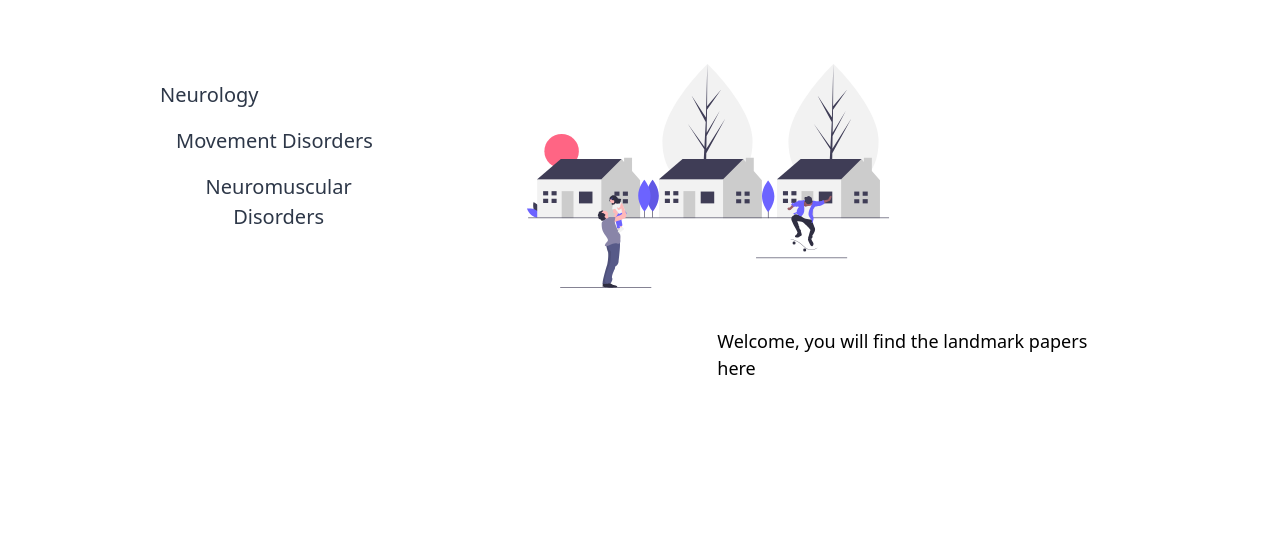
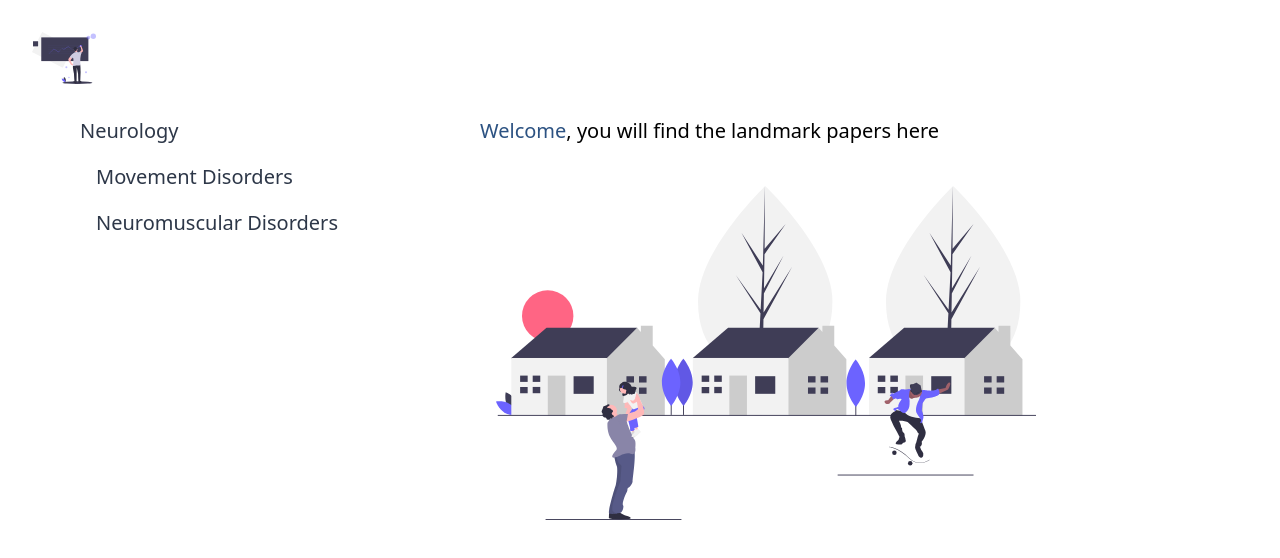
Before and after one commit to pranayaryal/landmark-papers, a React (Create React App) app: page / in a window 1280 px wide. Shown: the top 558 px of the page. Built offline with nearby package versions, Linux system fonts and the light colour scheme.

Commit message:
modify padding

```diff
--- a/src/App.js
+++ b/src/App.js
@@ -14,12 +14,18 @@ function App() {
   return (
     <Router>
       <Navbar />
-      <div className="hidden">Home Icon</div>
+      <div className="hidden lg:text-gray-900 lg:block lg:relative lg:px-8 lg:mt-8 xl:px-8">
+        <a href="/" className="lg:top-6 lg:left-8">
+          <img className="lg:w-12 lg:w-12 xl:w-16 xl:w-16" src={require('./img/writing.svg')} alt="suburbs" />
+        </a>
+      </div>
 
-      <div className="flex px-6 pt-5 lg:px-40 lg:pt-16">
-        <Menu />
+      <div className="lg:flex px-6 lg:px-20 lg:mt-4">
+        <div className="lg:w-2/5">
+          <Menu />
+        </div>
         {/* <Content /> */}
-        <div className="ml-4 lg:w-4/5 lg:ml-20">
+        <div className="ml-8 md:px-32 lg:px-0 lg:w-4/5 lg:ml-10 md:w-auto">
           <Switch>
             <Route exact path="/movement" render={() => <Movement />} />
             <Route exact path="/neuromuscular" render={() => <Neuromuscular />} />
--- a/src/components/Home.js
+++ b/src/components/Home.js
@@ -4,8 +4,8 @@ import { NavLink } from 'react-router-dom';
 const Home = () => {
   return (
     <div>
-      <img className="w-56 h-56 lg:w-9/12 lg:h-9/12" src={require('../img/suburbs.svg')} alt="suburbs"/>
-      <div className="text-lg lg:ml-64 lg:mt-10">Welcome, you will find the landmark papers here</div>
+      <div className="text-md md:w-auto md:mt-4 md:text-lg lg:text-lg xl:text-xl"><span className="text-blue-800">Welcome</span>, you will find the landmark papers here</div>
+      <img className="w-56 h-56 ml-4 md:w-auto md:h-64 lg:mt-10 lg:w-9/12 lg:h-9/12 xl:w-3/4 xl:h-full" src={require('../img/suburbs.svg')} alt="suburbs"/>
     </div>
   );
 }
--- a/src/components/Menu.js
+++ b/src/components/Menu.js
@@ -3,7 +3,7 @@ import { NavLink } from 'react-router-dom';
 
 const Menu = props => {
   return (
-    <div className="lg:text-lg lg:flex lg:flex-col lg:items-start text-gray-800 text-center xl:text-xl hidden">
+    <div className="lg:text-lg lg:flex lg:flex-col lg:items-start text-gray-800 text-center lg:text-left xl:text-xl hidden">
       <div className="mt-4">Neurology</div>
       <NavLink to="/movement" className="mt-4 ml-4 no-underline text-gray-800">Movement Disorders</NavLink>
       <NavLink to="/neuromuscular" className="mt-4 ml-4 no-underline text-gray-800">Neuromuscular Disorders</NavLink>
--- a/src/components/Movement.js
+++ b/src/components/Movement.js
@@ -6,7 +6,7 @@ const Movement = () => {
   return (
     <div className="flex flex-col">
       <img className="w-auto" src={require('../img/chatting using apps.svg')} alt='chatting' />
-      <div className="text-lg mt-2">You are in Movement Disorders</div>
+      <div className="text-xl text-gray-900 mt-2">You are in Movement Disorders</div>
     </div>
   );
 }
--- a/src/components/Navbar.js
+++ b/src/components/Navbar.js
@@ -6,13 +6,13 @@ const Navbar = props => {
   const [isOpen, setIsOpen] = useState(false);
   return (
     <header className="lg:hidden">
-      <div className="px-4 py-3">
+      <div className="px-4 py-3 md:px-6 md:py-4">
         <div className="lg:hidden text-right">
           <div className="text-gray-700 flex items-center focus:text-white focus:outline-none">
             <a href="/">
-              <img className="w-8 h-8 ml-2" src={require('../img/writing.svg')} alt="suburbs" />
+              <img className="w-8 h-8 md:h-12 md:w-12 ml-2" src={require('../img/writing.svg')} alt="suburbs" />
             </a>
-            <svg onClick={() => setIsOpen(!isOpen)} className="h-6 w-6 fill-current ml-64" viewBox="0 0 24 24">
+            <svg onClick={() => setIsOpen(!isOpen)} className="h-6 md:h-8 md:w-8 w-6 fill-current ml-auto" viewBox="0 0 24 24">
               {isOpen &&
                 <path fillRule="evenodd" d="M18.278 16.864a1 1 0 0 1-1.414 1.414l-4.829-4.828-4.828 4.828a1 1 0 0 1-1.414-1.414l4.828-4.829-4.828-4.828a1 1 0 0 1 1.414-1.414l4.829 4.828 4.828-4.828a1 1 0 1 1 1.414 1.414l-4.828 4.829 4.828 4.828z" />
               }
@@ -26,10 +26,10 @@ const Navbar = props => {
       </div>
 
       {/* <div className={isOpen ? 'block text-white px-2 pt-2 pb-4 sm:block': 'hidden sm:block sm:text-white sm:px-2 sm:pt-2 sm:pb-4'}> */}
-      <div className={`text-gray-600 pt-2 pb-4 pl-6 lg:hidden  ${isOpen ? 'block' : 'hidden'}`}>
-        <div className="block py-1 ml-4 text-lg text-gray-900 no-underline">Neurology</div>
-        <NavLink onClick={() => setIsOpen(!isOpen)} to="/movement" className="block py-1 ml-10 text-lg text-gray-900 no-underline">Movement Disorders</NavLink>
-        <NavLink onClick={() => setIsOpen(!isOpen)} to="/neuromuscular" className="block py-1 ml-10 text-lg text-gray-900 no-underline">Neuromuscular Disorders</NavLink>
+      <div className={`text-gray-600 pt-2 pb-4 pl-6 md:pl-10 lg:hidden  ${isOpen ? 'block' : 'hidden'}`}>
+        <div className="block py-1 ml-4 text-lg md:text-xl text-gray-900 no-underline">Neurology</div>
+        <NavLink onClick={() => setIsOpen(!isOpen)} to="/movement" className="block py-1 ml-10 text-md md:text-lg text-gray-900 no-underline">Movement Disorders</NavLink>
+        <NavLink onClick={() => setIsOpen(!isOpen)} to="/neuromuscular" className="block py-1 ml-10 text-md md:text-lg text-gray-900 no-underline">Neuromuscular Disorders</NavLink>
       </div>
     </header>
 
--- a/src/components/Neuromuscular.js
+++ b/src/components/Neuromuscular.js
@@ -3,7 +3,7 @@ import React from 'react'
 const Neuromuscular = props => {
     return (
     <div>
-      <p className="text-lg">You are in Neuromuscular</p>
+      <p className="text-xl text-gray-900">You are in Neuromuscular</p>
     </div>
   )
 };
```
